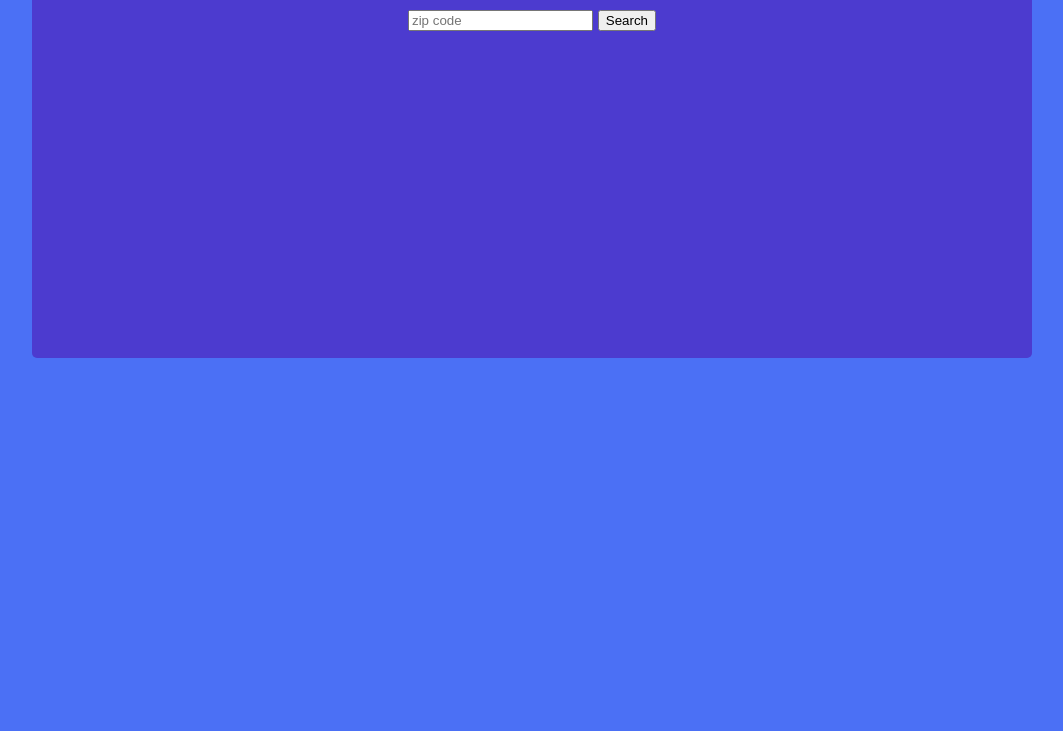
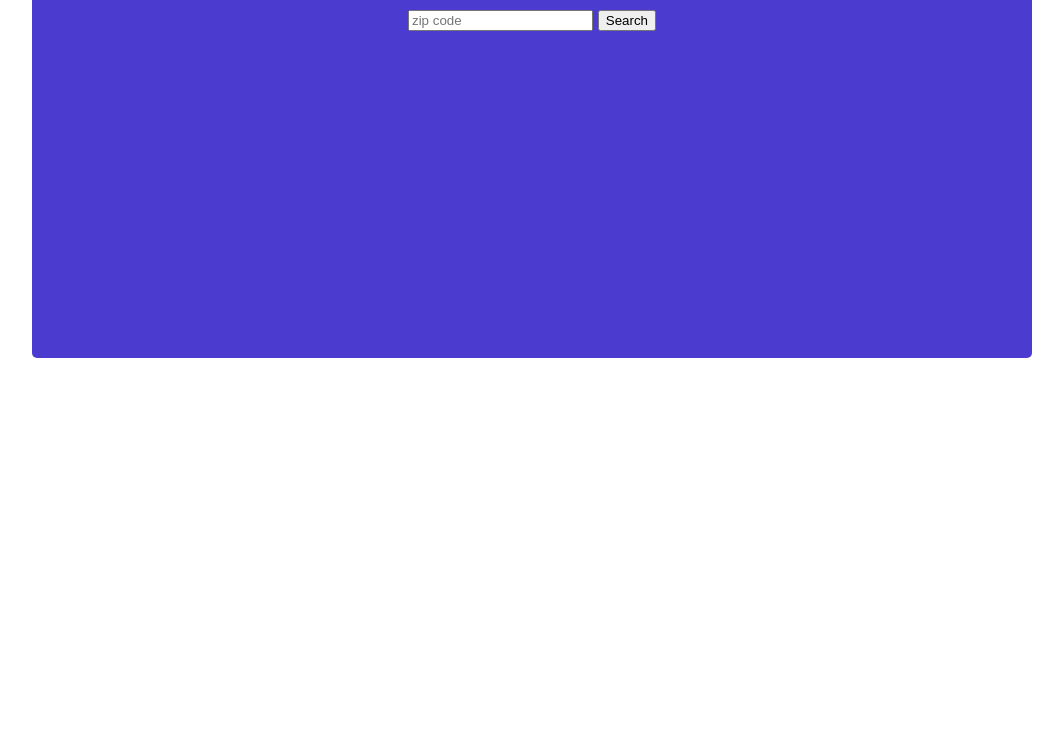
Before and after one commit to notDuckk/weatherApp, a plain HTML site: page index.html in a window 1280 px wide. Shown: the part 69-800 px from the top of the page, without its empty margins (108-1171 px from the left). Drawn offline with Linux system fonts and the light colour scheme.

Commit message:
deleting some files

```diff
--- a/index.html
+++ b/index.html
@@ -9,7 +9,10 @@
     <link rel="preconnect" href="https://fonts.gstatic.com" crossorigin>
     <link href="https://fonts.googleapis.com/css2?family=Questrial&display=swap" rel="stylesheet">
 </head>
-<body>
+<body id="body">
+
+    <!-- <div class="tenor-gif-embed" data-postid="23774239" data-share-method="host" data-aspect-ratio="1" data-width="100%"><a href="https://tenor.com/view/sky-clouds-rosamrenova-gif-23774239">Sky Clouds GIF</a>from <a href="https://tenor.com/search/sky-gifs">Sky GIFs</a></div> <script type="text/javascript" async src="https://tenor.com/embed.js"></script> -->
+
 <div class="container questrial-regular">
     <header>
         <p>WeatherWiz</p>
@@ -40,6 +43,9 @@
             <span id="tempLo"></span>
         </div>
 
+
+        <!-- <div class="imgTag tenor-gif-embed" data-postid="23774239" data-share-method="host" data-aspect-ratio="1" data-width="100%"><a href="https://tenor.com/view/sky-clouds-rosamrenova-gif-23774239">Sky Clouds GIF</a>from <a href="https://tenor.com/search/sky-gifs">Sky GIFs</a></div> <script type="text/javascript" async src="https://tenor.com/embed.js"></script> -->
+
     </div>
 </div>
 
--- a/style.css
+++ b/style.css
@@ -1,6 +1,9 @@
-body {
-    background-color: #4B70F5;
-}
+
+/*
+.imgTag {
+    backround
+} */
+
 
 .container {
 
--- a/weather.js
+++ b/weather.js
@@ -1,5 +1,4 @@
 // const searchZip = document.getElementById('searchZip');
-
 
 const apiKey = 'ef18d390e6563614d70389d312dc8586';
 let city = document.getElementById('city')
@@ -8,6 +7,7 @@ let currentTemp = document.getElementById('currentTemp')
 let conditions = document.getElementById('conditions')
 let tempHi = document.getElementById('tempHi')
 let tempLo = document.getElementById('tempLo')
+let body = document.getElementById('body')
 
 const getWeather = () => {
 
@@ -21,6 +21,6 @@ const getWeather = () => {
         conditions.innerHTML = ` ${response.weather[0].main}`,
         tempHi.innerHTML = response.main.temp_min+'°F'+'&nbsp / &nbsp',
         tempLo.innerHTML = response.main.temp_max+'°F'
+    });
 
-    });
 }
```
